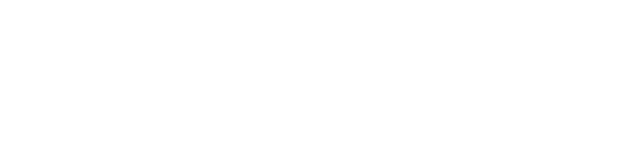
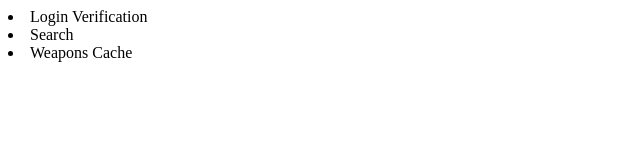
Before and after one commit to Ryanohmm/Prowler, a plain HTML site: page html/index.html in a window 1280 px wide. Shown: the whole page, without its empty margins (0-640 px from the left). Drawn offline with Linux system fonts and the light colour scheme; files that its build step writes are made by us from their sources.

Commit message:
Added Header

```diff
--- a/html/index.html
+++ b/html/index.html
@@ -6,6 +6,15 @@
     <link rel="stylesheet" href="./css/index.css" type="text/css">
     <title>Prowler Login</title>
 </head>
+
+<header>
+    <nav>
+        <li href="">Login Verification</li>
+        <li href="search.html">Search</li>
+        <li href="Weapons.html">Weapons Cache</li>
+    </nav>
+</header>
+
 <body>
 
 </body>
```
Also changed, not shown: html/search.html (+9 -0 lines), html/weapons.html (+9 -0 lines).
